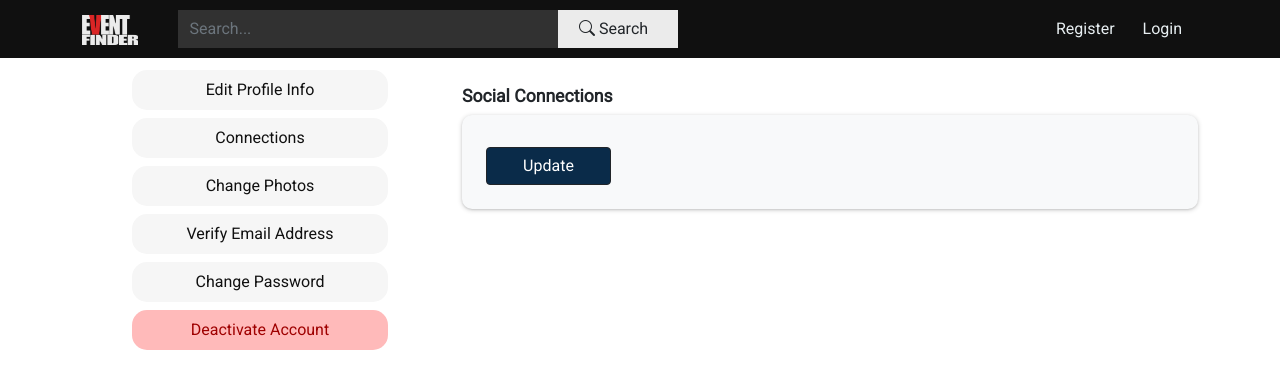
After one commit to MinusThetaOld/event-finder, a Flask app: template flaskr/templates/profiles/change-connections.html in a window 1280 px wide. The commit adds this page. Shown: the top 389 px of the page. Run offline with Flask 2, Linux system fonts and the light colour scheme; the template is opened without the code that fills it: values that come from a table or form of the project are taken from there, others are empty; some libraries are stand-ins or nearby versions.

Commit message:
feat: Routed the connection feature
Change the button of settings.

```diff
--- a/flaskr/profiles/forms.py
+++ b/flaskr/profiles/forms.py
@@ -44,7 +44,7 @@ class ChangePasswordForm(FlaskForm):
             "new_password", "Confirm password did not matched")
     ], render_kw={"placeholder": "Retype the password"})
 
-    submit = SubmitField("Update")
+    save = SubmitField("Update")
 
     def validate_old_password(self, old_password):
         user = User.query.get(current_user.id)
@@ -53,6 +53,12 @@ class ChangePasswordForm(FlaskForm):
 
 
 class ChangePhoto(FlaskForm):
-    cover_photo = FileField("Cover Photo", validators=[ FileAllowed(["jpg", "jpeg", "png"]) ])
-    profile_photo = FileField("Profile Photo", validators=[ FileAllowed(["jpg", "jpeg", "png"]) ])
-    submit = SubmitField("Update")
+    cover_photo = FileField("Cover Photo", validators=[
+                            FileAllowed(["jpg", "jpeg", "png"])])
+    profile_photo = FileField("Profile Photo", validators=[
+                              FileAllowed(["jpg", "jpeg", "png"])])
+    save = SubmitField("Update")
+
+
+class ChangeConnections(FlaskForm):
+    save = SubmitField("Update")
--- a/flaskr/static/styles/profiles/settings.css
+++ b/flaskr/static/styles/profiles/settings.css
@@ -52,4 +52,8 @@ p.heading {
 
 .btn-update {
     width: 125px;
+    background-color: #0A2B49;
 }
+.btn-update:hover {
+    background-color: #072036;
+}
--- a/flaskr/templates/profiles/account-settings-layout.html
+++ b/flaskr/templates/profiles/account-settings-layout.html
@@ -18,6 +18,10 @@
                         <a href="{{ url_for('profiles.change_profile_info') }}"
                             class="list-group-item btn btn-settings my-1 {{ 'btn-settings-active' if active == 'edit-profile-info' }}">
                             Edit Profile Info
+                        </a>
+                        <a href="{{ url_for('profiles.change_connections') }}"
+                            class="list-group-item btn btn-settings my-1 {{ 'btn-settings-active' if active == 'change-connections' }}">
+                            Connections
                         </a>
                         <a href="{{ url_for('profiles.change_photos') }}"
                             class="list-group-item btn btn-settings my-1 {{ 'btn-settings-active' if active == 'change-photos' }}">
--- /dev/null
+++ b/flaskr/templates/profiles/change-connections.html
@@ -0,0 +1,15 @@
+{% extends "profiles/account-settings-layout.html" %}
+
+{% block title %} Change profile info {% endblock %}
+
+{% block settings %}
+<h2 class="settings-header">Social Connections</h2>
+<div class="card card-body shadow-card p-4">
+    <form method="POST">
+        {{ form.hidden_tag() }}
+        <div class="mt-2">
+            {{form.save(class="btn btn-dark btn-update")}}
+        </div>
+    </form>
+</div>
+{% endblock %}
--- a/flaskr/templates/profiles/change-password.html
+++ b/flaskr/templates/profiles/change-password.html
@@ -48,7 +48,7 @@
             {% endif %}
         </div>
         <div class="mt-2">
-            {{form.submit(class="btn btn-dark btn-update")}}
+            {{form.save(class="btn btn-dark btn-update")}}
         </div>
     </form>
 </div>
--- a/flaskr/templates/profiles/change-photos.html
+++ b/flaskr/templates/profiles/change-photos.html
@@ -61,7 +61,7 @@
                 </div>
             </div>
             <div class="mt-2">
-                {{form.submit(class="btn btn-dark btn-update")}}
+                {{form.save(class="btn btn-dark btn-update")}}
             </div>
         </div>
     </form>
--- a/flaskr/templates/profiles/verify-email.html
+++ b/flaskr/templates/profiles/verify-email.html
@@ -27,7 +27,7 @@
         <small class="text-muted">Token was sent via email to your email address. Please add that token and verify.</small>
         <div class="mt-2">
             {% if current_user.is_verified %}
-            <button disabled class="btn btn-dark">Save</button>
+            <button disabled class="btn btn-dark btn-update">Save</button>
             {% else %}
             {{form.save(class="btn btn-dark btn-update")}}
             {% endif %}
```
Also changed, not shown: flaskr/profiles/routes.py (+7 -0 lines).
